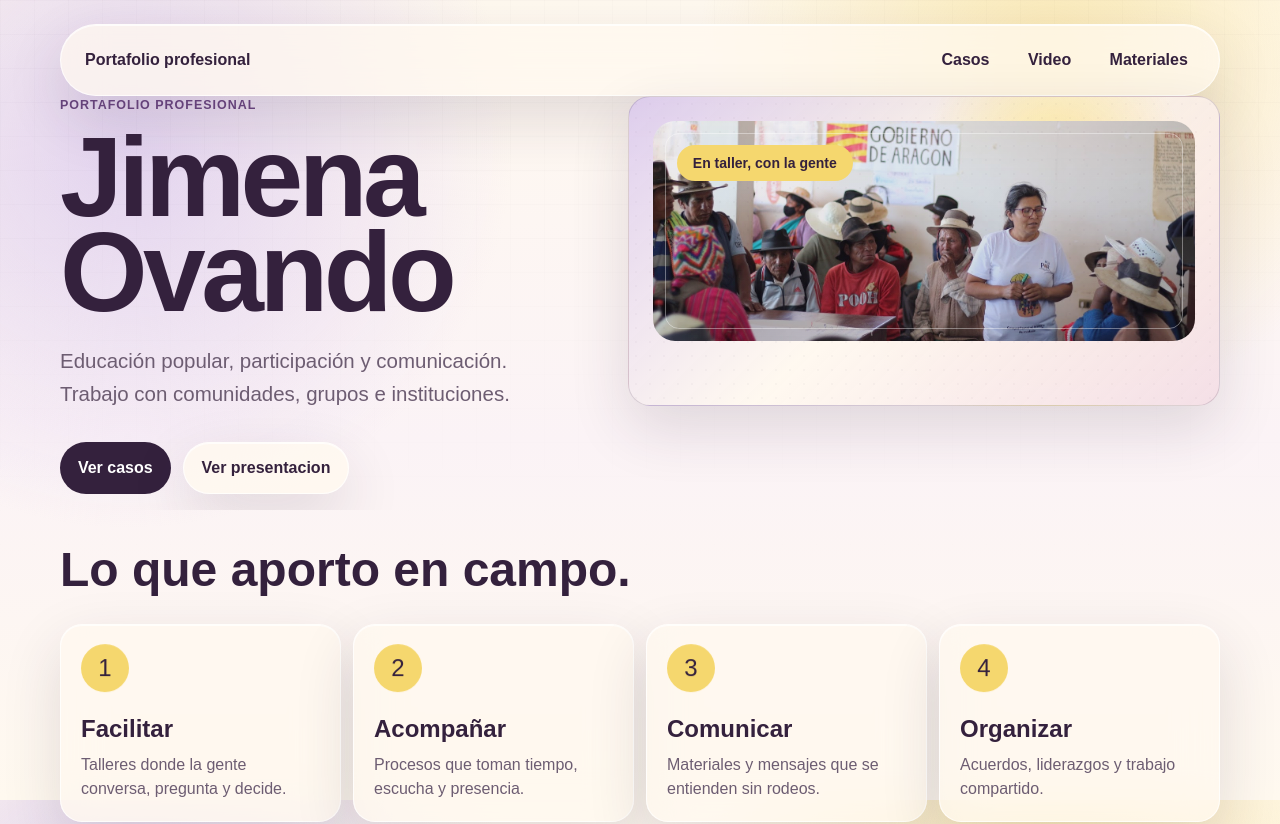
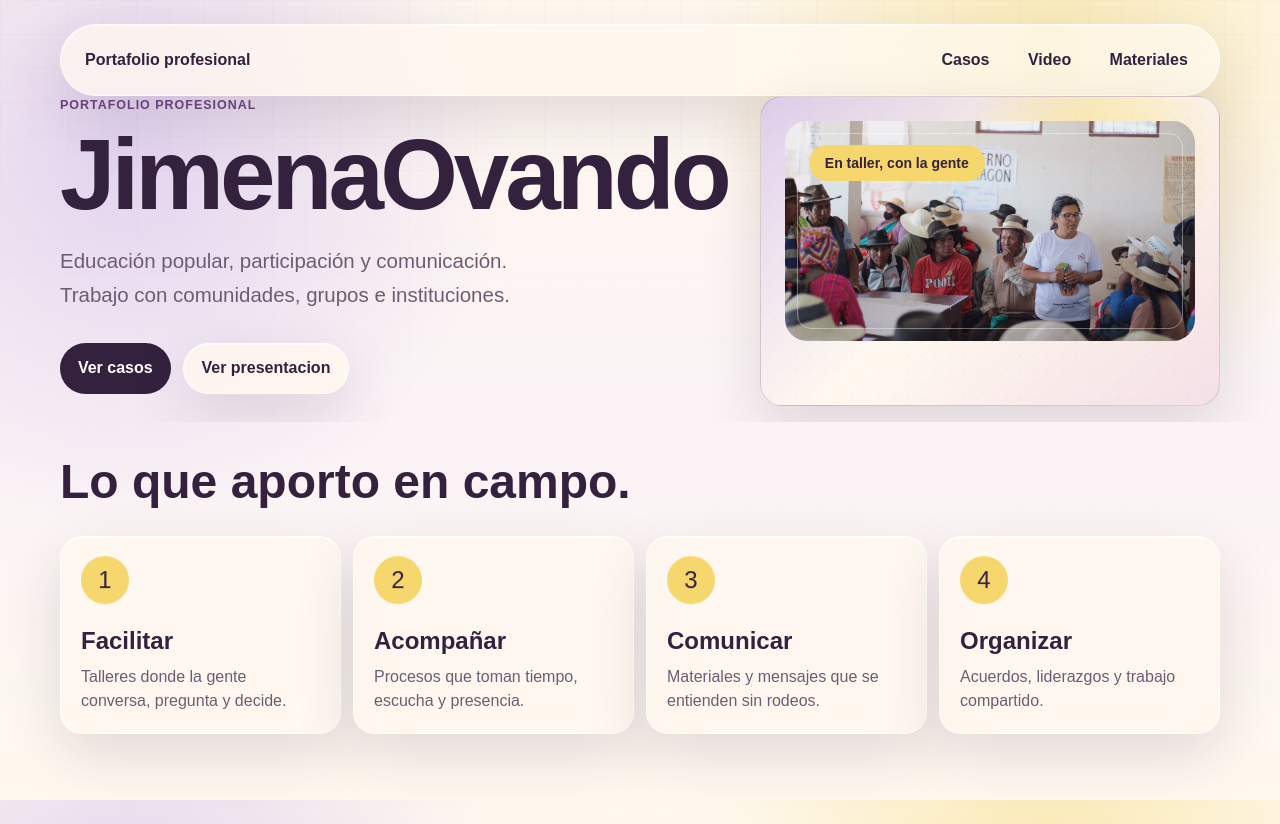
Before and after one commit to gustavomarinovando/jimena-portfolio, a Next.js app: page / in a window 1280 px wide. Shown: the top 824 px of the page. Built offline with nearby package versions, Linux system fonts and the light colour scheme.

Commit message:
Stabilize cartilla transitions and hero name

```diff
--- a/src/app/globals.css
+++ b/src/app/globals.css
@@ -116,20 +116,20 @@ a {
 }
 
 .hero-name {
-  font-size: clamp(3.4rem, 8.8vw, 8.4rem);
-  line-height: 0.84;
+  font-size: clamp(2.9rem, 7.8vw, 7rem);
+  line-height: 0.9;
   letter-spacing: -0.04em;
-  display: grid;
+  display: block;
+  white-space: nowrap;
 }
 
 .word-line {
-  display: block;
-  overflow: hidden;
+  display: inline;
 }
 
 .hero-letter {
   display: inline-block;
-  animation: letter-rise 720ms cubic-bezier(0.16, 1, 0.3, 1) both;
+  animation: letter-rise 1.25s cubic-bezier(0.16, 1, 0.3, 1) both;
 }
 
 .section-title {
@@ -427,6 +427,8 @@ a {
   z-index: calc(20 - var(--page-index));
   transform: translateZ(20px);
   transition: transform 260ms ease, box-shadow 260ms ease;
+  backface-visibility: hidden;
+  will-change: transform, opacity;
 }
 
 .book-page.left-page {
@@ -591,8 +593,8 @@ a {
   }
 
   .hero-name {
-    font-size: clamp(2.9rem, 13vw, 4.4rem);
-    line-height: 0.88;
+    font-size: clamp(2.5rem, 10.6vw, 4.2rem);
+    line-height: 0.9;
   }
 
   .lead {
--- a/src/components/MaterialBook.tsx
+++ b/src/components/MaterialBook.tsx
@@ -40,7 +40,6 @@ export function MaterialBook({ pages, compact = false, stacked = false, onTurnCh
 
   const spreadIndex = spreads.length > 0 ? turn % spreads.length : 0;
   const [leftPage, rightPage] = spreads[spreadIndex] ?? [null, null];
-  const isClosed = spreadIndex === 0;
   const mobilePage = pages.length > 0 ? pages[Math.min(turn, pages.length - 1)] : null;
 
   function handleActivate(event: MouseEvent<HTMLButtonElement>) {
@@ -48,15 +47,15 @@ export function MaterialBook({ pages, compact = false, stacked = false, onTurnCh
     const moveForward = event.clientX >= rect.left + rect.width / 2;
 
     setTurn((current) => {
-      const nextTurn = (() => {
-        if (isMobile) {
-          if (moveForward) return Math.min(current + 1, pages.length - 1);
-          return Math.max(current - 1, 0);
-        }
-
-        if (moveForward) return current + 1;
-        return current > 0 ? current - 1 : 0;
-      })();
+      const nextTurn = isMobile
+        ? moveForward
+          ? Math.min(current + 1, pages.length - 1)
+          : Math.max(current - 1, 0)
+        : moveForward
+          ? current + 1
+          : current > 0
+            ? current - 1
+            : 0;
 
       onTurnChange?.(nextTurn);
       return nextTurn;
@@ -66,7 +65,7 @@ export function MaterialBook({ pages, compact = false, stacked = false, onTurnCh
   return (
     <button
       type="button"
-      className={`${stacked ? "book-stage stacked" : compact ? "book-preview compact" : "book-stage"} ${isClosed ? "closed" : "open"} ${isMobile ? "mobile-single" : ""}`}
+      className={`${stacked ? "book-stage stacked" : compact ? "book-preview compact" : "book-stage"} ${isMobile ? "mobile-single" : ""}`}
       onClick={handleActivate}
       aria-label="Cambiar páginas de vista previa"
     >
```
